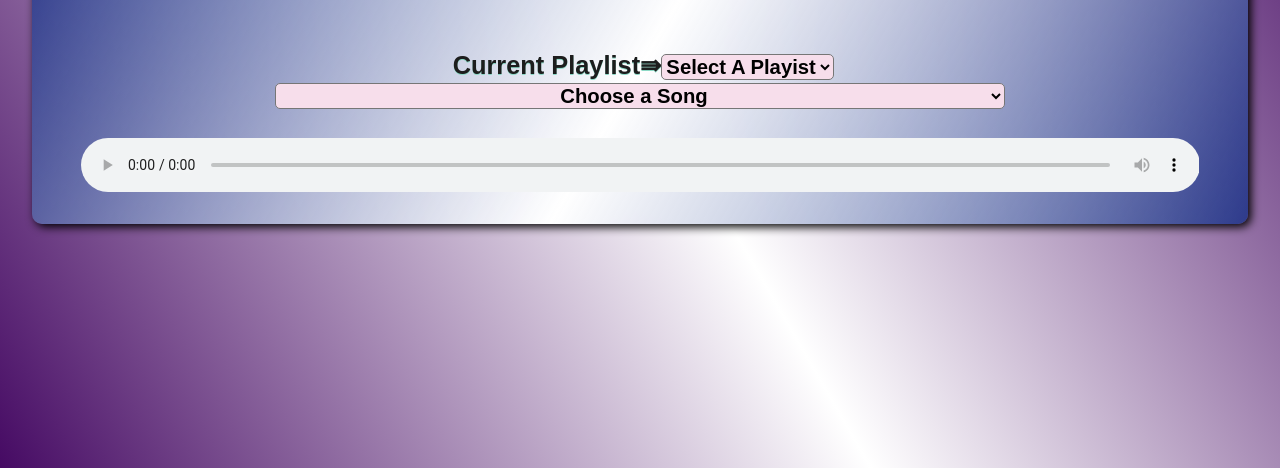
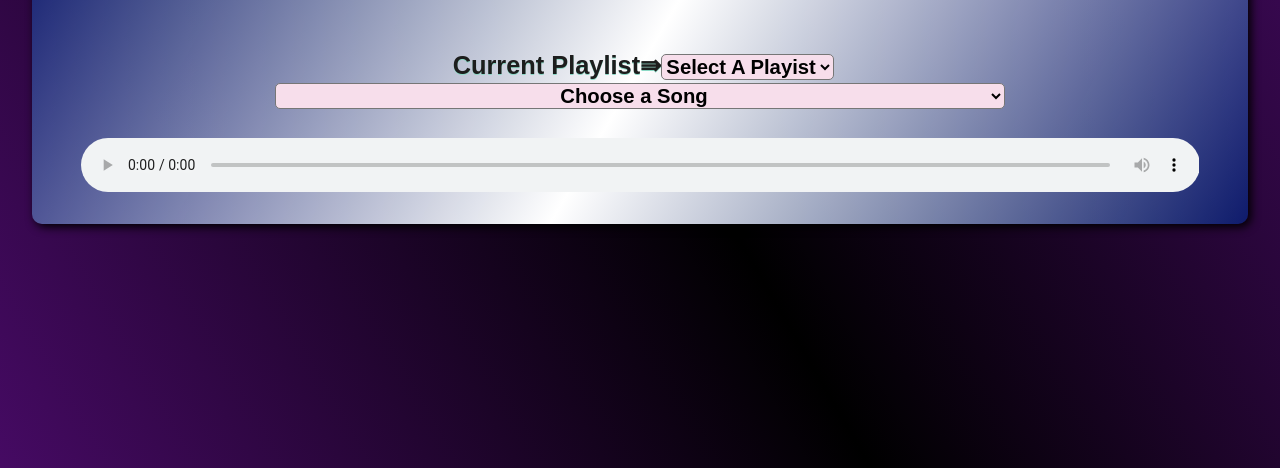
Before and after one commit to SMcAninch/SMcAninch.github.io, a plain HTML site: page gitmusicapp/index.html in a window 1280 px wide. Shown: the part 332-800 px from the top of the page. Drawn offline with Linux system fonts and the light colour scheme; files whose address does not match are found by name.

Commit message:
gitmusic3

```diff
--- a/gitmusicapp/styles.css
+++ b/gitmusicapp/styles.css
@@ -11,7 +11,7 @@ body{
     width: 100%;
     height: 100%;
     font-family: sans-serif;
-    background: linear-gradient(60deg, hsla(280, 95%, 19%, 0.97),white,hsla(280, 95%, 19%, 0.97)) no-repeat;
+    background: linear-gradient(60deg, hsla(280, 95%, 19%, 0.97),black,hsla(280, 95%, 19%, 0.97)) no-repeat;
     background-size: cover;
     overflow: hidden;
 }
```
